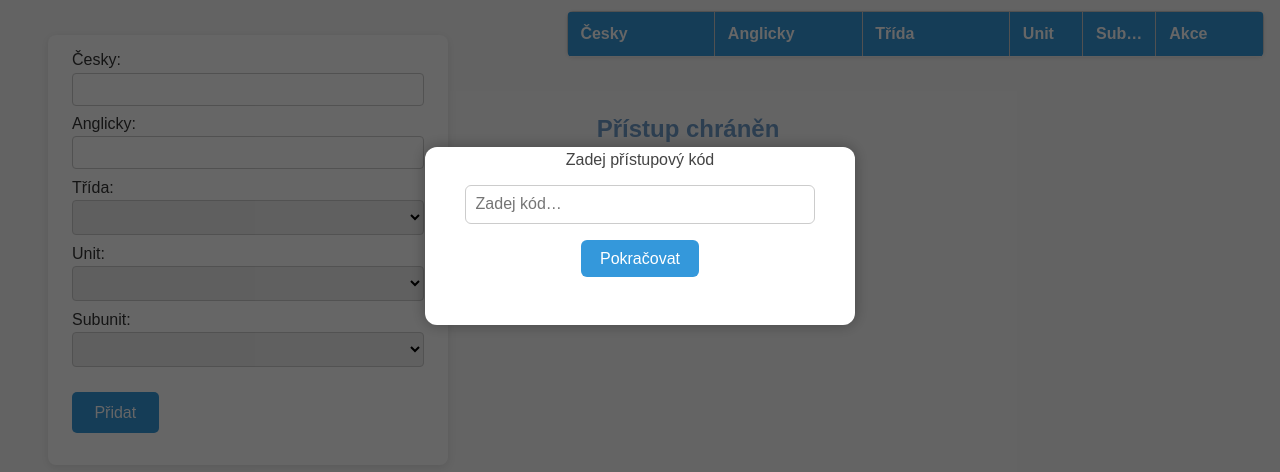
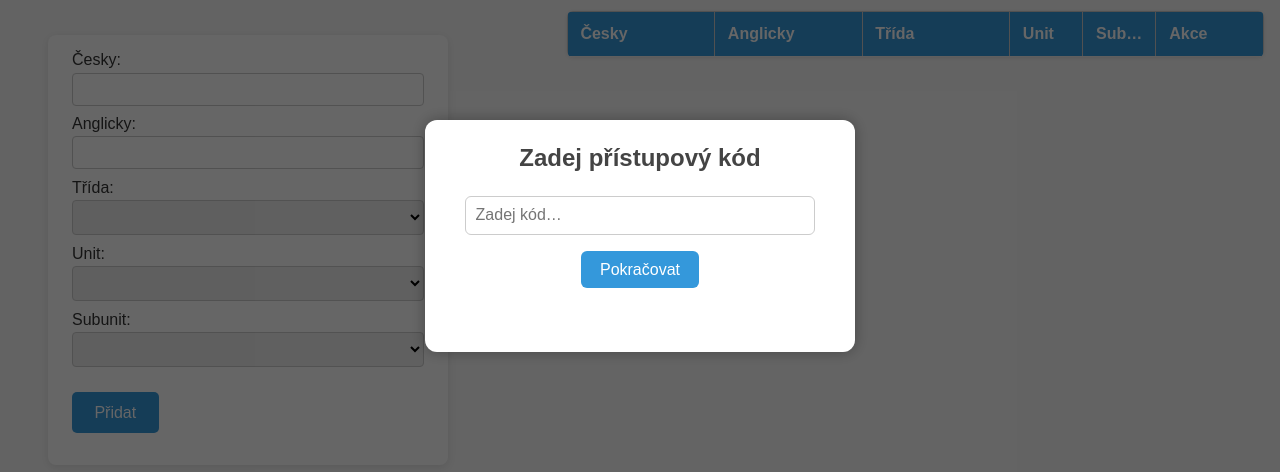
Before and after one commit to AdamHron/procvicovani-anglickych-slov, a website: page public/přidáváníslov.html in a window 1280 px wide. Shown: the part 164-636 px from the top of the page. Drawn offline with Linux system fonts and the light colour scheme; no server answers.

Commit message:
Update přidáváníslov.html

```diff
--- a/public/přidáváníslov.html
+++ b/public/přidáváníslov.html
@@ -1,3 +1,4 @@
+
 <!DOCTYPE html>
 <html lang="cs">
 <head>
@@ -213,7 +214,7 @@ label[for="razeni"] {
   left: 0;
   width: 100%;
   height: 100%;
-  background: rgba(0,0,0,0.6);
+  background: rgba(0, 0, 0, 0.6);
   z-index: 9999;
   display: flex;
   justify-content: center;
@@ -222,7 +223,7 @@ label[for="razeni"] {
 
 #auth-box {
   background: white;
-  padding: 2rem 2.5rem;
+  padding: 3rem 2.5rem;
   border-radius: 12px;
   box-shadow: 0 0 15px rgba(0,0,0,0.3);
   text-align: center;
@@ -230,13 +231,14 @@ label[for="razeni"] {
   width: 90%;
 }
 
-#auth-box h2 {
-  margin-bottom: 0.5rem;
-  color: #2c3e50;
+#nadpis {
+  font-weight: 550;
+  font-size: x-large;
+  margin-top: -1.5rem;
+  color: #444;
 }
 
 #auth-box p {
-  margin: 0.5rem 0 1rem;
   color: #444;
 }
 
@@ -279,8 +281,7 @@ label[for="razeni"] {
 
 <div id="overlay">
   <div id="auth-box">
-    <h2>Přístup chráněn</h2>
-    <p>Zadej přístupový kód</p>
+    <p id="nadpis" >Zadej přístupový kód</p>
     <input type="password" id="access-code" placeholder="Zadej kód…" />
     <button onclick="verifyCode()">Pokračovat</button>
     <p id="error-msg"></p>
```
